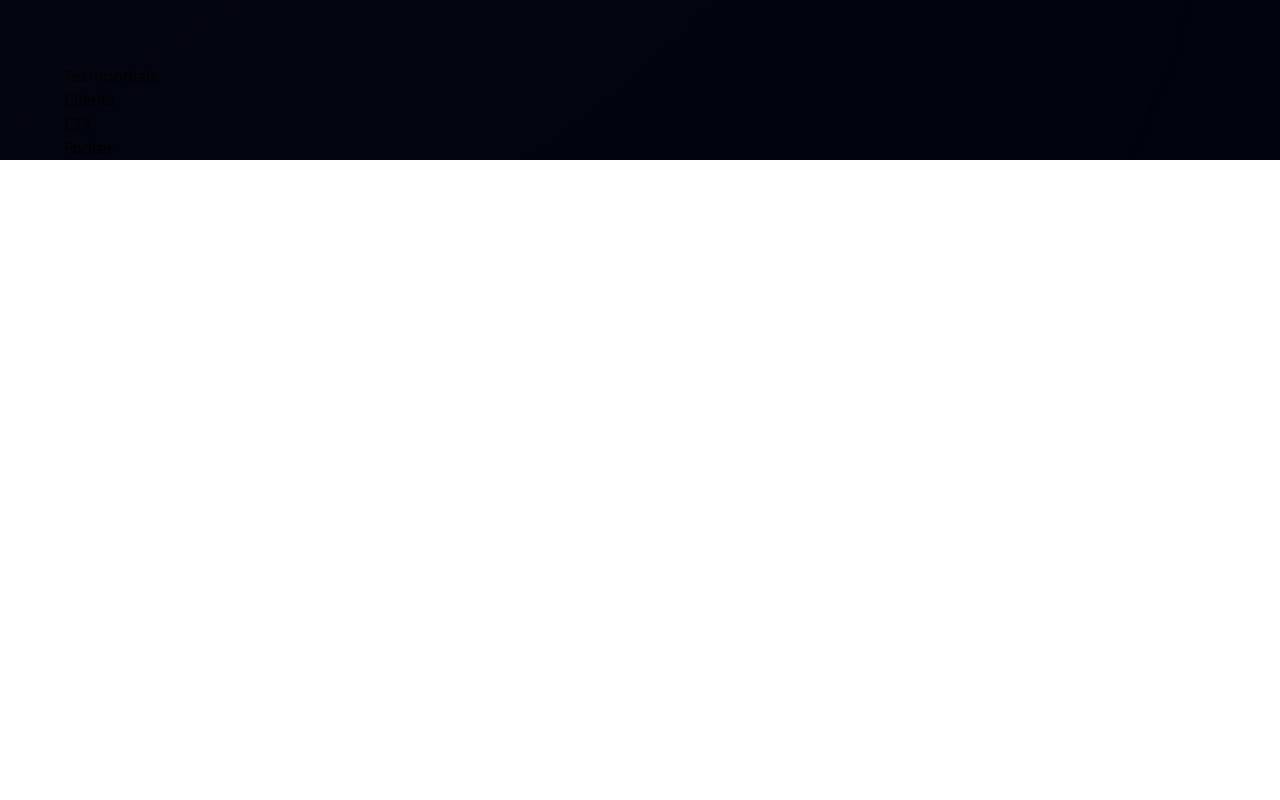
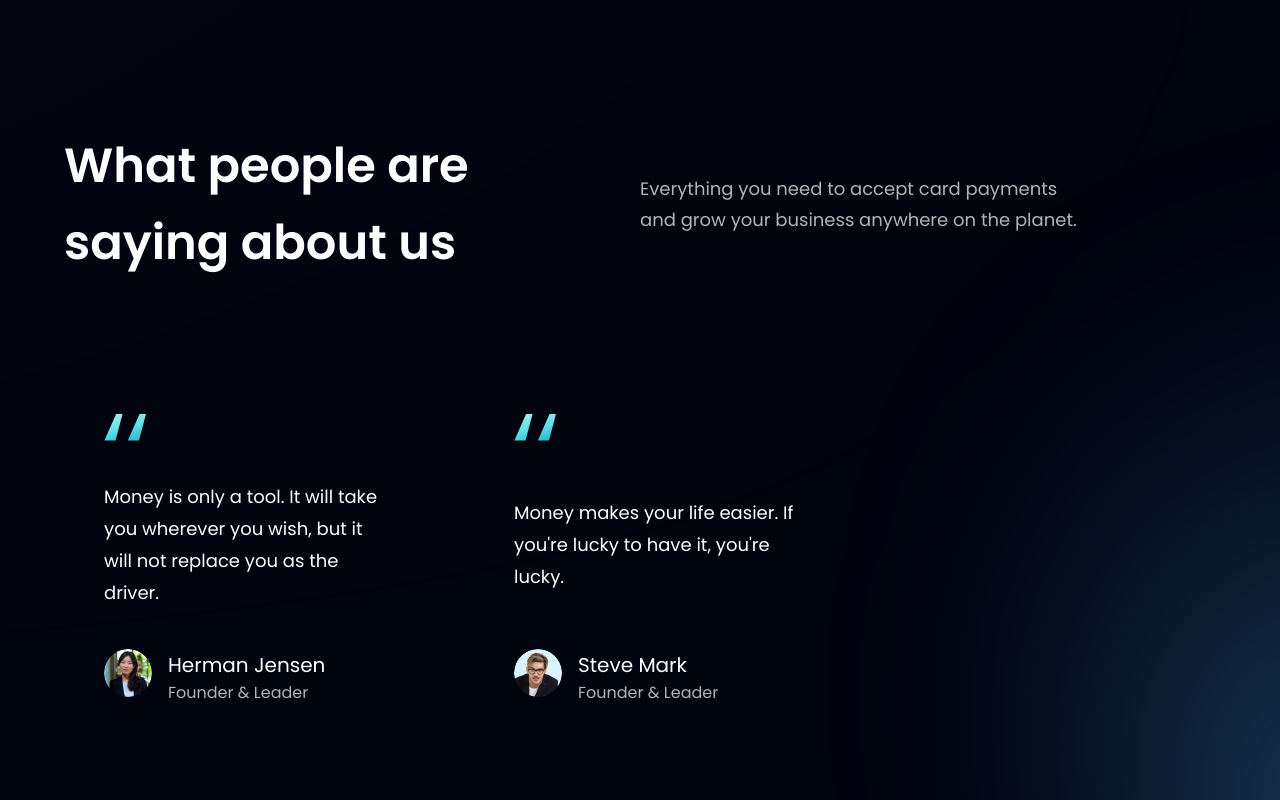
Before and after one commit to Fraigoza200/Modern-Website, a React (Create React App) app: page / in a window 1280 px wide. Shown: the part 2740-3540 px from the top of the page. Before the commit the page ends 2900 px from the top, so only its background shows below. Built offline with nearby package versions, Linux system fonts and the light colour scheme.

Commit message:
Testtimonial Section

```diff
--- /dev/null
+++ b/src/components/FeedbackCard.jsx
@@ -0,0 +1,23 @@
+import { quotes } from '../assets';
+
+const FeedbackCard = ({ content, name, title, img }) => (
+  <div className="flex justify-between flex-col px-10 py-12 rounded-[20px] max-w-[370px] md:mr-10 sm:mr-5 mr-0 my-5 feedback-card">
+    <img
+      src={quotes}
+      alt="quotes"
+      className="w-[42px] h-[27px] object-contain"
+    />
+    <p className="font-poppins font-normal text-[18px] leading-[32px] text-white my-10">
+      {content}
+    </p>
+    <div className="flex flex-row">
+      <img src={img} alt="Person Avatar" className="w-[48px] h-[48px] rounded-full" />
+      <div className='flex flex-col ml-4'>
+        <h4 className="font-poppins semi-bold text-[20px] leading-[32px] text-white">{name}</h4>
+        <h4 className="font-poppins font-normal text-[16px] leading-[24px] text-dimWhite">{title}</h4>
+      </div>
+    </div>
+  </div>
+);
+
+export default FeedbackCard;
--- a/src/components/Testimonials.jsx
+++ b/src/components/Testimonials.jsx
@@ -1,9 +1,31 @@
-import React from 'react'
+import { feedback } from '../constants';
+import styles from '../style';
+import FeedbackCard from './FeedbackCard';
 
-const Testimonials = () => {
-  return (
-    <div>Testimonials</div>
-  )
-}
+const Testimonials = () => (
+  <section
+    id="clients"
+    className={`${styles.paddingY} ${styles.flexCenter} flex-col relative`}
+  >
+    <div className='absolute z-[0] w-[60%] h-[60%] -right-[50%] rounded-full blue__gradient' />
 
-export default Testimonials
+    <div className="w-full flex justify-between items-center md:flex-row flex-col sm:mb-16 mb:6 relative z-[1]">
+      <h1 className={styles.heading2}>
+        What people are <br className="sm:block hidden" /> saying about us
+      </h1>
+      <div className="w-full md:mt-0 mt-6">
+        <p className={`${styles.paragraph} text-left max-w-[450px]`}>
+          Everything you need to accept card payments and grow your business
+          anywhere on the planet.
+        </p>
+      </div>
+    </div>
+    <div className='flex flex-wrap sm:justify-start justify-center w-full feedback-container relative z-[1]'>
+      {feedback.map((card) => (
+        <FeedbackCard key={card.id} {...card}/>
+      ))}
+    </div>
+  </section>
+);
+
+export default Testimonials;
```
